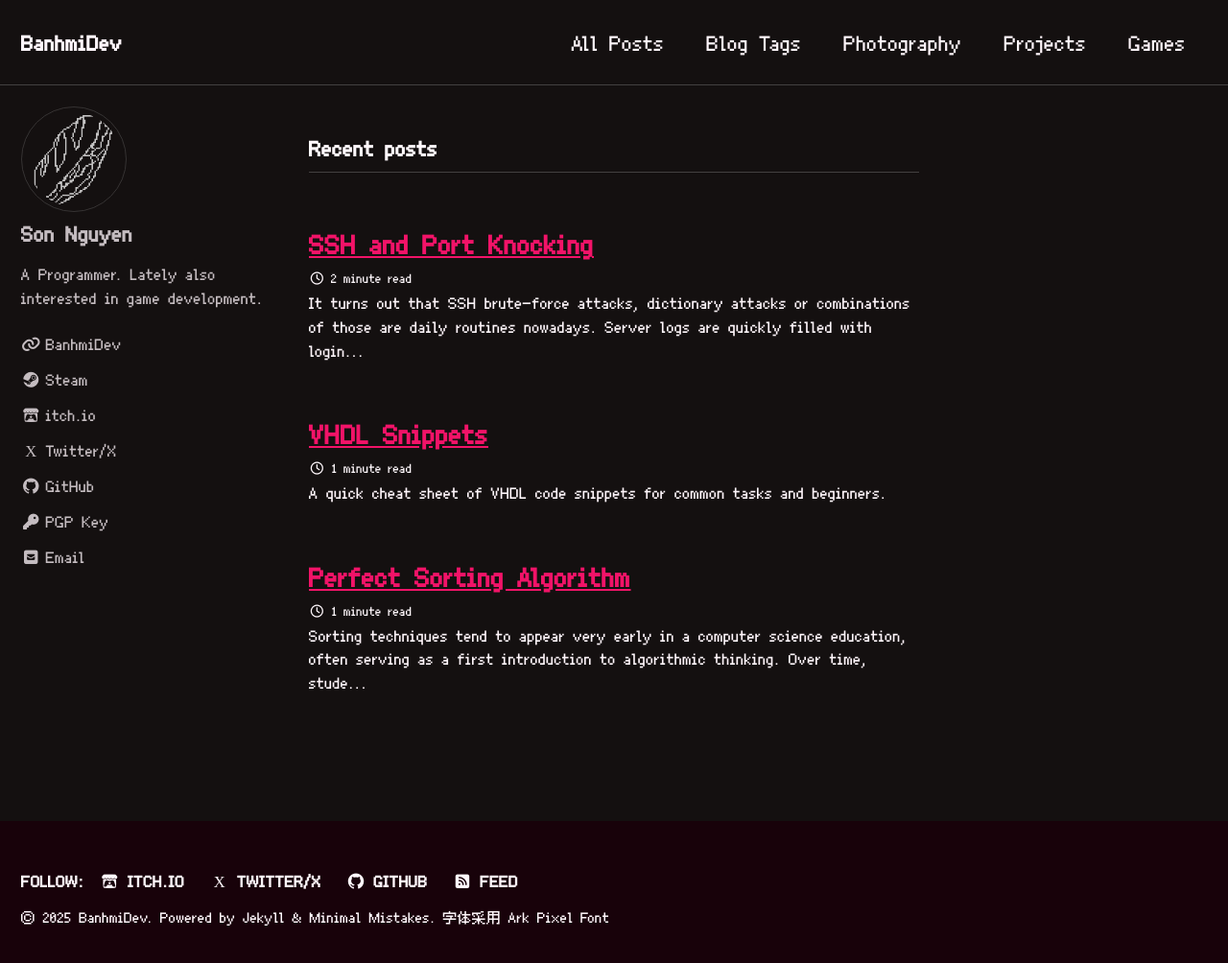
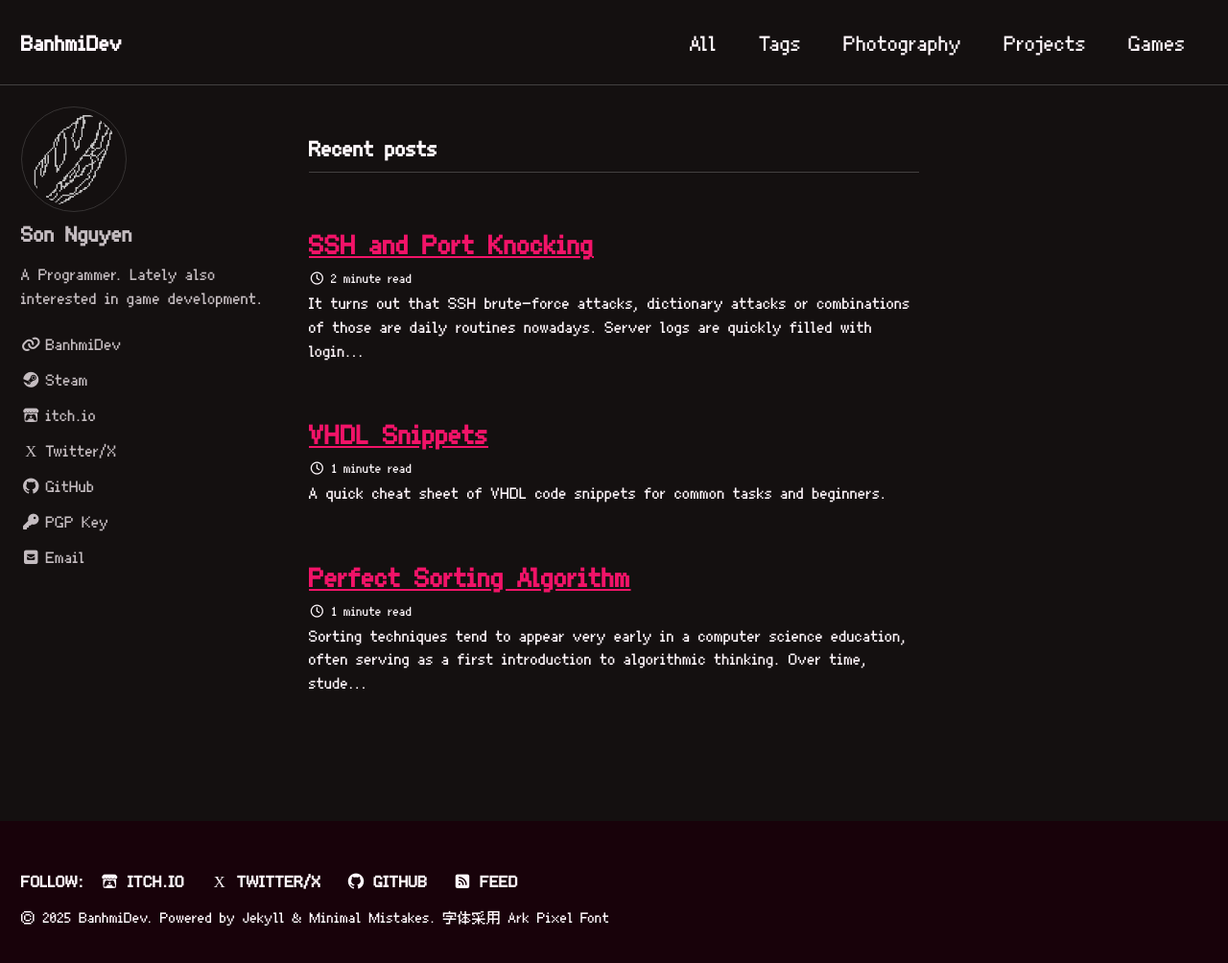
Before and after one commit to BanhmiDev/banhmidev.github.io, a Jekyll site: the page built from index.markdown, in a window 1280 px wide and 1012 px high. Shown: the top 1004 px of the window at 96% size. Built offline with Jekyll 4.4.1, drawn with Linux system fonts in a browser that asks for light colours; cached includes are drawn as plain includes; the list of posts is cut into pages by our own code.

Commit message:
Update nav

```diff
--- a/_data/navigation.yml
+++ b/_data/navigation.yml
@@ -1,8 +1,8 @@
 # main links
 main:
-  - title: "All Posts"
+  - title: "All"
     url: /blog
-  - title: "Blog Tags"
+  - title: "Tags"
     url: /tags/
   - title: "Photography"
     url: /photography/
```
